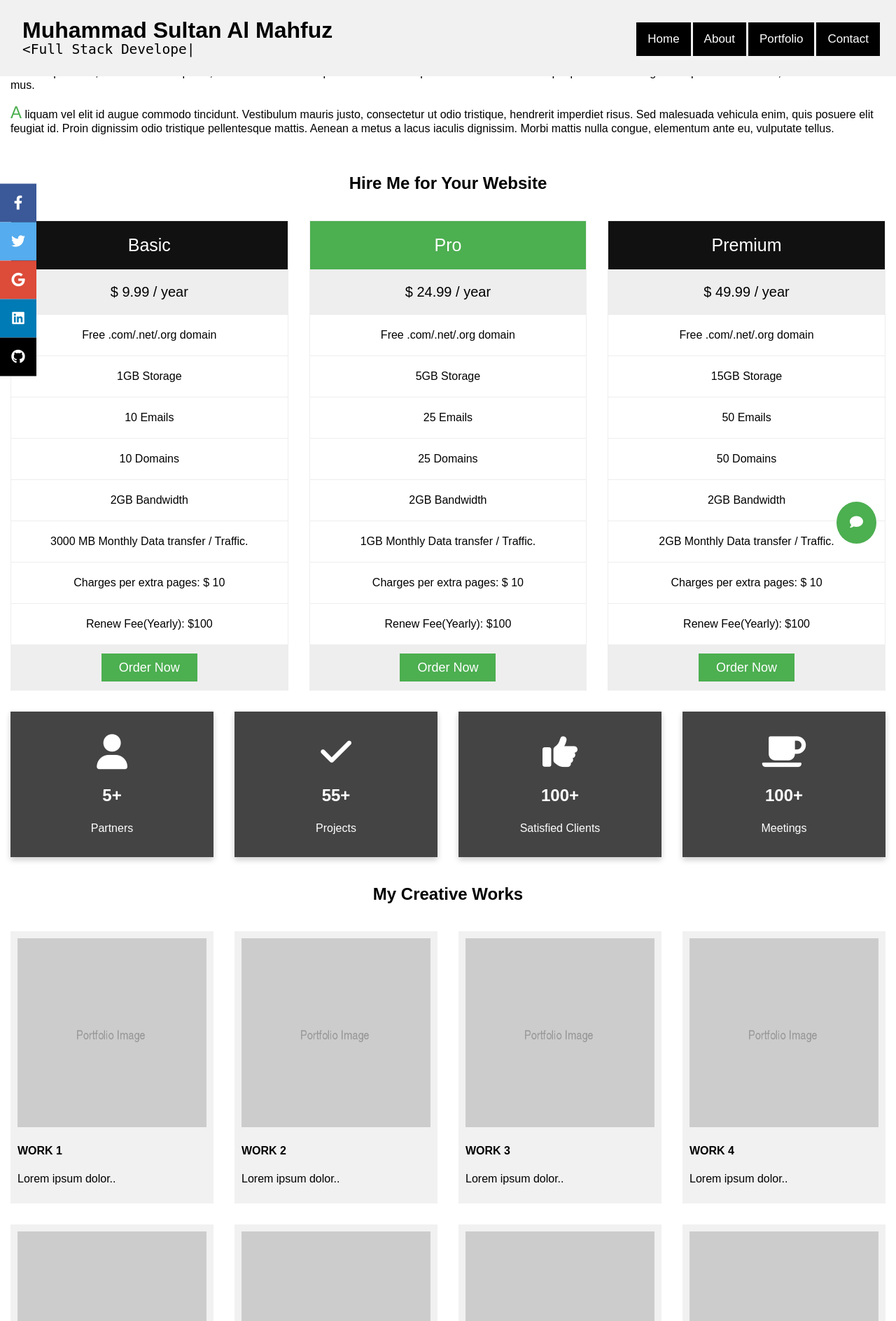
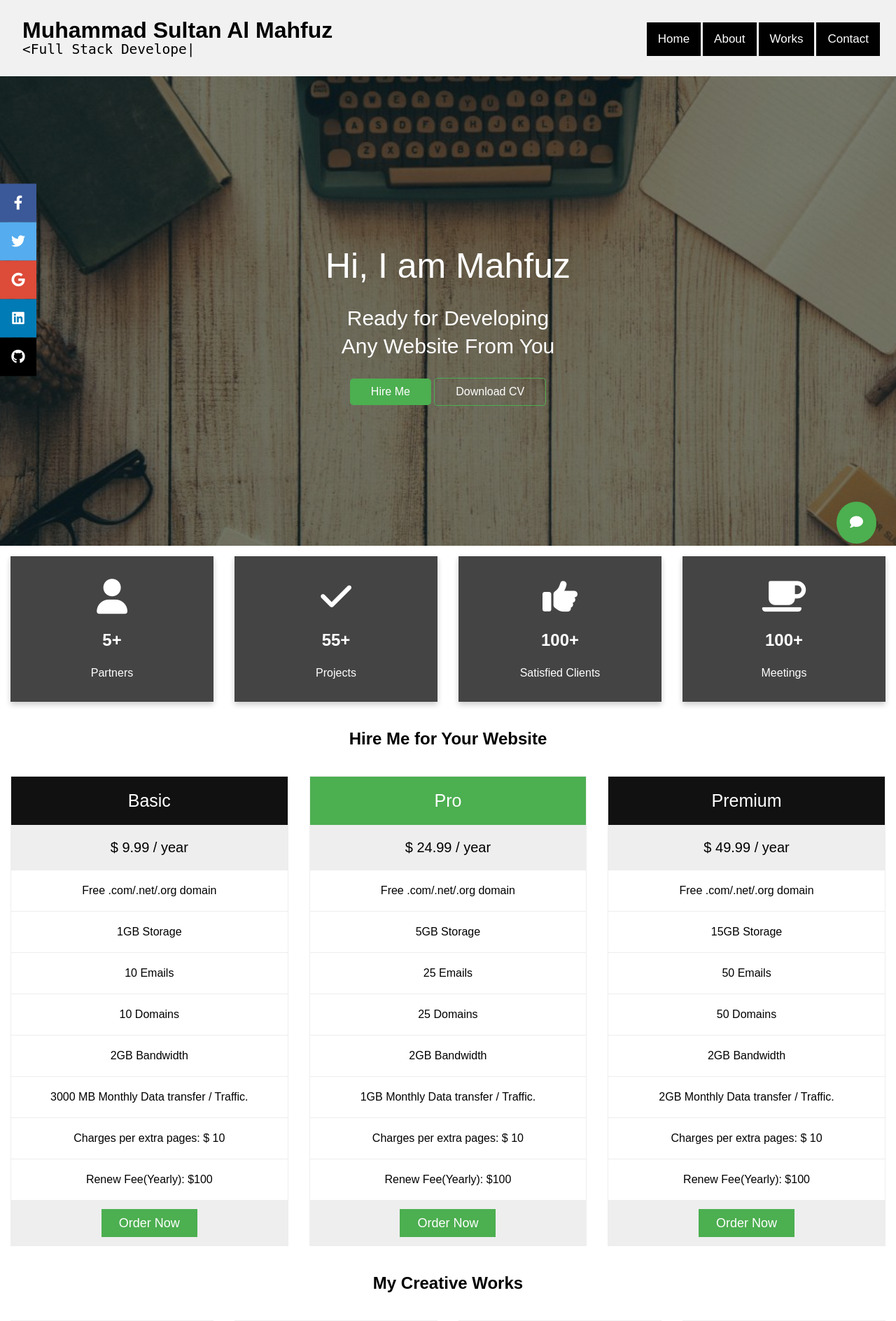
Before and after one commit to mahfuz225bd/web-development-project-assignment, a PHP site: page / in a window 1280 px wide. Shown: the top 1888 px of the page at 70% size. Run offline with PHP 8.4, Linux system fonts and the light colour scheme.

Commit message:
hero image done

```diff
--- a/assets/css/default.css
+++ b/assets/css/default.css
@@ -10,6 +10,7 @@
 @import url('./chat.css');
 @import url('./social-linkbar.css');
 @import url('./subscribe-form.css');
+@import url('./hero-image.css');
 
 * {
 	box-sizing: border-box;
@@ -17,6 +18,7 @@
 
 body {
 	margin: 0;
+	height: 100vh;
 	font-family: Arial, Helvetica, sans-serif;
 }
 
@@ -123,7 +125,7 @@ footer h3 {
 }
 
 footer p {
-	opacity: .5;
+	opacity: 0.5;
 }
 
 footer section {
@@ -136,6 +138,7 @@ footer section h3 {
 	text-transform: uppercase;
 }
 
-footer section p, label{
-	opacity: .65;
+footer section p,
+label {
+	opacity: 0.65;
 }
--- /dev/null
+++ b/assets/css/hero-image.css
@@ -0,0 +1,61 @@
+/* hero-image.css */
+
+.hero-image {
+	background-image: linear-gradient(rgba(0, 0, 0, 0.5), rgba(0, 0, 0, 0.5)),
+		url('../img/hero-image.jpg');
+	background-position: center;
+	background-repeat: no-repeat;
+	background-size: cover;
+	height: 80%;
+	display: flex;
+	justify-content: center;
+	align-items: center;
+	padding: 200px 0;
+}
+
+.hero-image .hero-text {
+	color: #fff;
+	text-align: center;
+}
+
+.hero-image .hero-text h1 {
+	font-size: 50px;
+	font-weight: 500;
+}
+
+.hero-image .hero-text p {
+	font-size: 30px;
+	font-weight: 500;
+	line-height: 10px;
+}
+
+.hero-image .hero-btn {
+	color: #fff;
+	background: var(--green);
+	text-decoration: none;
+	padding: 10px 30px;
+	border-radius: 5px;
+	margin-top: 10px;
+	display: inline-block;
+}
+
+.hero-image .hero-btn:hover {
+	background: var(--green2);
+	color: #fff;
+}
+
+.hero-image .hero-btn-alt {
+	color: #fff;
+	border: solid 1px var(--green);
+	text-decoration: none;
+	padding: 10px 30px;
+	border-radius: 5px;
+	margin-top: 10px;
+	display: inline-block;
+}
+
+.hero-image .hero-btn-alt:hover {
+	background: #fff;
+	color: #000;
+	opacity: 0.75;
+}
--- a/pages/index.html
+++ b/pages/index.html
@@ -1,35 +1,57 @@
-<header class="sticky" include-html="./pages/layout/header.html">
+<header include-html="./pages/layout/header.html">
 	<!-- Header will be loaded. include-html provided according to root index -->
 </header>
 
 <main>
-	<section id="index" class="col-1 first-section">
+	<section class="hero-image">
+		<div class="hero-text">
+			<h1>Hi, I am Mahfuz</h1>
+			<p>Ready for Developing</p>
+			<p>Any Website From You</p>
+			<a href="#hire" class="hero-btn">Hire Me</a>
+			<a
+				href="../assets/download/my-cv.pdf"
+				target="_blank"
+				class="hero-btn-alt"
+				>Download CV</a
+			>
+		</div>
+	</section>
+
+	<!-- Section Counter -->
+	<section class="col-4">
 		<article>
-			<p>
-				Lorem ipsum dolor sit amet, consectetur adipiscing elit. Fusce tincidunt
-				sapien ac ipsum dictum, a ultricies enim tempus. Aenean lobortis, dui in
-				luctus faucibus, arcu dolor suscipit magna, in faucibus est dui id
-				lacus. Ut non fermentum est. Suspendisse aliquet tempus neque. Proin nec
-				diam sem. Ut interdum ligula sit amet ipsum vestibulum, et volutpat
-				nulla fringilla. Aenean posuere ante nec velit scelerisque, ut lobortis
-				mi posuere. Duis mollis nulla eu sapien efficitur sagittis. Nam quis
-				tortor tellus. Ut cursus, diam in rhoncus pharetra, odio nisi auctor
-				ipsum, eu lacinia dui nisi tempus risus. Nulla vel porta est. Orci
-				varius natoque penatibus et magnis dis parturient montes, nascetur
-				ridiculus mus.
-			</p>
-			<p>
-				A liquam vel elit id augue commodo tincidunt. Vestibulum mauris justo,
-				consectetur ut odio tristique, hendrerit imperdiet risus. Sed malesuada
-				vehicula enim, quis posuere elit feugiat id. Proin dignissim odio
-				tristique pellentesque mattis. Aenean a metus a lacus iaculis dignissim.
-				Morbi mattis nulla congue, elementum ante eu, vulputate tellus.
-			</p>
+			<div class="card">
+				<p><i class="fa fa-user"></i></p>
+				<h3>5+</h3>
+				<p>Partners</p>
+			</div>
+		</article>
+		<article>
+			<div class="card">
+				<p><i class="fa fa-check"></i></p>
+				<h3>55+</h3>
+				<p>Projects</p>
+			</div>
+		</article>
+		<article>
+			<div class="card">
+				<p><i class="fa fa-thumbs-up"></i></p>
+				<h3>100+</h3>
+				<p>Satisfied Clients</p>
+			</div>
+		</article>
+		<article>
+			<div class="card">
+				<p><i class="fa fa-coffee"></i></p>
+				<h3>100+</h3>
+				<p>Meetings</p>
+			</div>
 		</article>
 	</section>
 
 	<!-- Pricing for Work -->
-	<section class="col-3">
+	<section class="col-3" id="hire">
 		<h3>Hire Me for Your Website</h3>
 		<article>
 			<ul class="price-table">
@@ -75,38 +97,6 @@
 				<li>Renew Fee(Yearly): $100</li>
 				<li class="grey"><a href="#" class="btn-order">Order Now</a></li>
 			</ul>
-		</article>
-	</section>
-
-	<!-- Section Counter -->
-	<section class="col-4">
-		<article>
-			<div class="card">
-				<p><i class="fa fa-user"></i></p>
-				<h3>5+</h3>
-				<p>Partners</p>
-			</div>
-		</article>
-		<article>
-			<div class="card">
-				<p><i class="fa fa-check"></i></p>
-				<h3>55+</h3>
-				<p>Projects</p>
-			</div>
-		</article>
-		<article>
-			<div class="card">
-				<p><i class="fa fa-thumbs-up"></i></p>
-				<h3>100+</h3>
-				<p>Satisfied Clients</p>
-			</div>
-		</article>
-		<article>
-			<div class="card">
-				<p><i class="fa fa-coffee"></i></p>
-				<h3>100+</h3>
-				<p>Meetings</p>
-			</div>
 		</article>
 	</section>
 
--- a/pages/layout/header.html
+++ b/pages/layout/header.html
@@ -9,7 +9,7 @@
 <nav id="mainNav">
 	<a href="/">Home</a>
 	<a href="#about">About</a>
-	<a href="#portfolio">Portfolio</a>
+	<a href="#portfolio">Works</a>
 	<a href="/contact.html">Contact</a>
 	<a href="javascript:void(0);" class="nav-icon" id="toggleMainNav">
 		<i class="fa fa-bars"></i>
```
Also changed, not shown: assets/img/hero-image.jpg (added), 2 other files.
